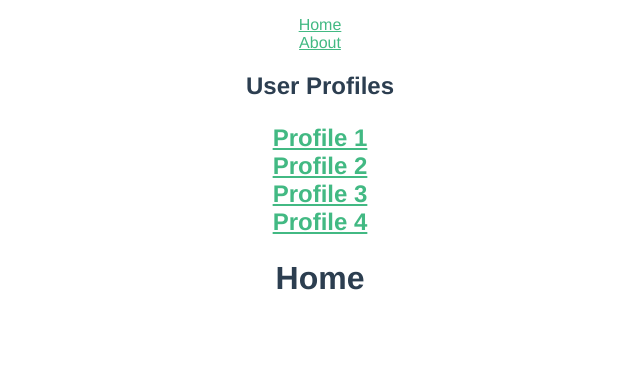
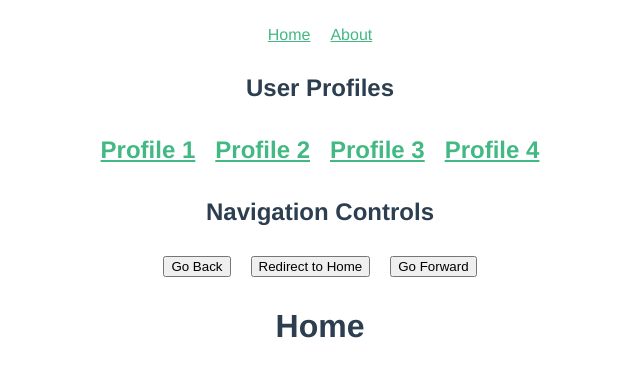
Before and after one commit to Djarid/netninja, a Vue app in the folder vue+firebase/routing/: page / in a window 1280 px wide. Shown: the top 376 px of the page, without its empty margins (320-960 px from the left). Built offline with nearby package versions, Linux system fonts and the light colour scheme.

Commit message:
lesson 33 - Using the  to navigate history

```diff
--- a/vue+firebase/routing/src/components/Navbar.vue
+++ b/vue+firebase/routing/src/components/Navbar.vue
@@ -14,6 +14,12 @@
                 </li>
             </ul>
         </h2>
+        <h2>Navigation Controls</h2>
+        <ul>
+            <li><button @click="goBack">Go Back</button></li>
+            <li><button @click="goHome">Redirect to Home</button></li>
+            <li><button @click="goForward">Go Forward</button></li>
+        </ul>
     </nav>
 </template>
 
@@ -23,6 +29,17 @@
     data() {
         return {
             userIds: ['1', '2', '3', '4']
+        }
+    },
+    methods: {
+        goHome() {
+            this.$router.push({name: 'Home'})
+        },
+        goBack() {
+            this.$router.go(-1)
+        },
+        goForward() {
+            this.$router.go(1)
         }
     }
 }
@@ -36,4 +53,8 @@
 a {
     color: #42b983;
 }
+li {
+    display: inline-block;
+    margin: 10px;
+}
 </style>
```
